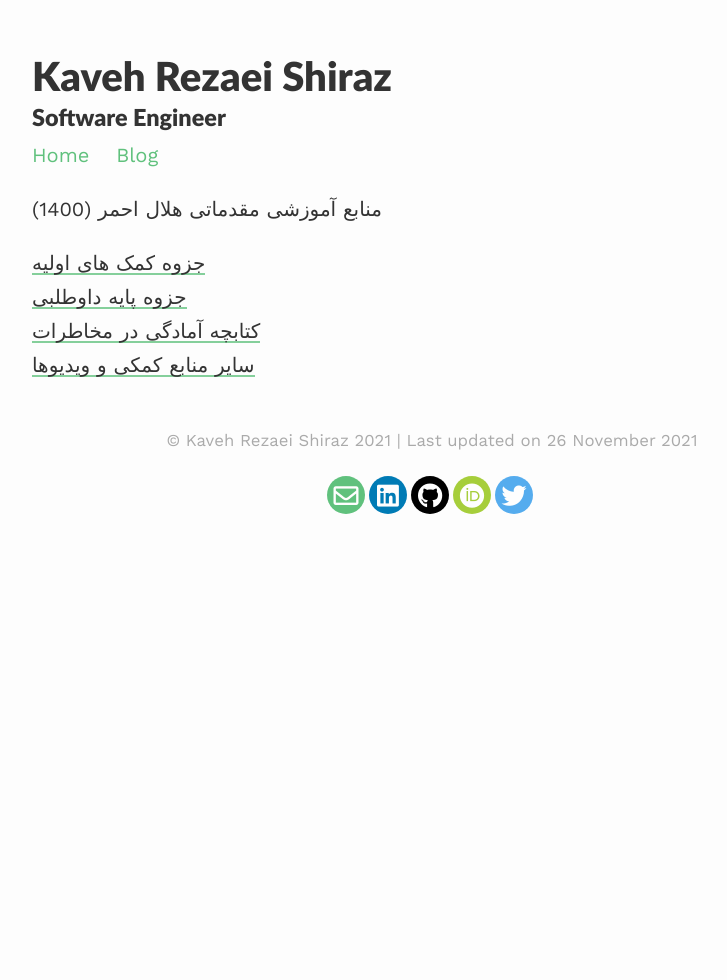
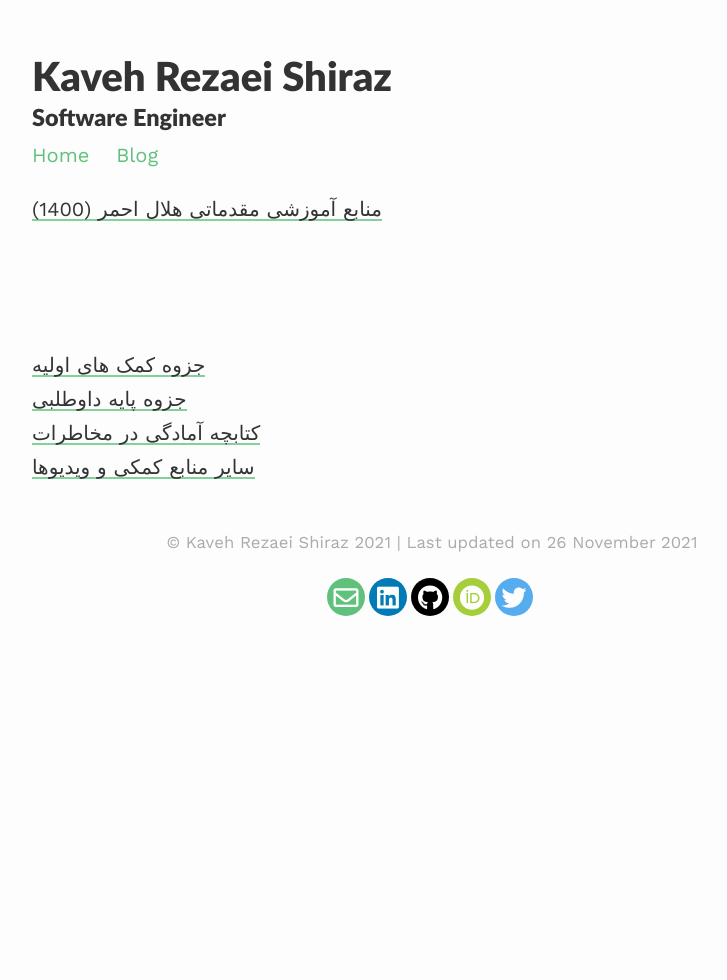
Before and after one commit to KavehRS/website, a Jekyll site: the page built from _pages/rcs.md, in a window 1280 px wide. Shown: the whole page, without its empty margins (208-935 px from the left). Built offline with Jekyll 4.4.1, drawn with Linux system fonts in a browser that asks for light colours; nearby versions of some CDN libraries.

Commit message:
Update rcs.md

```diff
--- a/_pages/rcs.md
+++ b/_pages/rcs.md
@@ -4,7 +4,7 @@ layout: about
 permalink: /mount/rcs/
 published: true
 ---
-&#x202b;   منابع آموزشی مقدماتی هلال احمر (1400)
+&#x202b; [منابع آموزشی مقدماتی هلال احمر (1400)](/mount/rcs/)<br/><br/><br/><br/>
 
 
 
```
